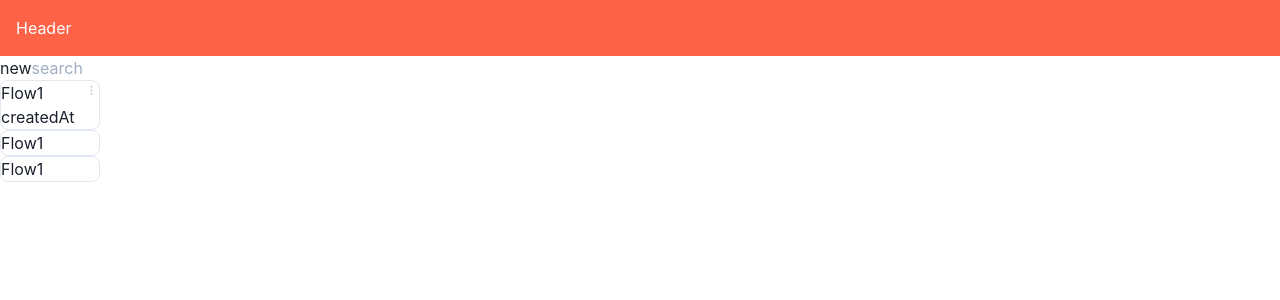
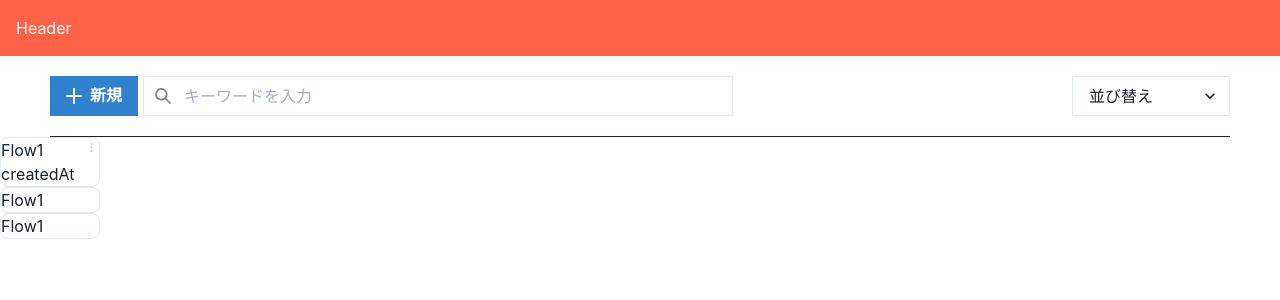
Before and after one commit to ISC-BusinessFlow/BusinessFlow, a Next.js app in the folder frontend/: page /new in a window 1280 px wide. Shown: the top 300 px of the page. Built offline with nearby package versions, Linux system fonts and the light colour scheme.

Commit message:
created a toolbar

```diff
--- a/frontend/src/components/new/ToolbarComponent.tsx
+++ b/frontend/src/components/new/ToolbarComponent.tsx
@@ -0,0 +1,57 @@
+/* eslint-disable react/no-children-prop */
+import { AddIcon, SearchIcon } from '@chakra-ui/icons';
+import {
+  Box,
+  Button,
+  Flex,
+  Input,
+  InputGroup,
+  InputLeftElement,
+  Select,
+  Spacer,
+} from '@chakra-ui/react';
+
+import styles from '../../css/Toolbar.module.css';
+
+const Toolbar = () => {
+  return (
+    <div className={styles.toolbar}>
+      <Flex>
+        <Box>
+          <Button
+            colorScheme={'blue'}
+            borderRadius="none"
+            leftIcon={<AddIcon />}
+          >
+            新規
+          </Button>
+        </Box>
+        <Box w="50%" ml="5px">
+          <InputGroup>
+            <InputLeftElement children={<SearchIcon color={'gray'} />} />
+            <Input
+              placeholder="キーワードを入力"
+              borderRadius="none"
+              focusBorderColor="none"
+            />
+          </InputGroup>
+        </Box>
+        <Spacer />
+        <Box>
+          <Select
+            placeholder="並び替え"
+            borderRadius="none"
+            focusBorderColor="none"
+          >
+            <option value="created-asc">作成日時(昇順)</option>
+            <option value="created-desc">作成日時(降順)</option>
+            <option value="updated-asc">更新日時(昇順)</option>
+            <option value="updated-desc">更新日時(降順)</option>
+          </Select>
+        </Box>
+      </Flex>
+    </div>
+  );
+};
+
+export default Toolbar;
--- /dev/null
+++ b/frontend/src/css/Toolbar.module.css
@@ -0,0 +1,5 @@
+.toolbar {
+  border-bottom: 1px solid;
+  margin: 0px 50px;
+  padding: 20px 0px;
+}
--- a/frontend/src/pages/new.tsx
+++ b/frontend/src/pages/new.tsx
@@ -1,4 +1,6 @@
 import { Box, Flex } from '@chakra-ui/react';
+
+import Toolbar from '../components/new/ToolbarComponent';
 
 const New = () => {
   return (
@@ -6,10 +8,7 @@ const New = () => {
       <Box bg="tomato" w="100%" p={4} color="white">
         Header
       </Box>
-      <div>
-        <button>new</button>
-        <input type="text" placeholder="search" />
-      </div>
+      <Toolbar></Toolbar>
       <Flex>
         <div>
           <div>
```
